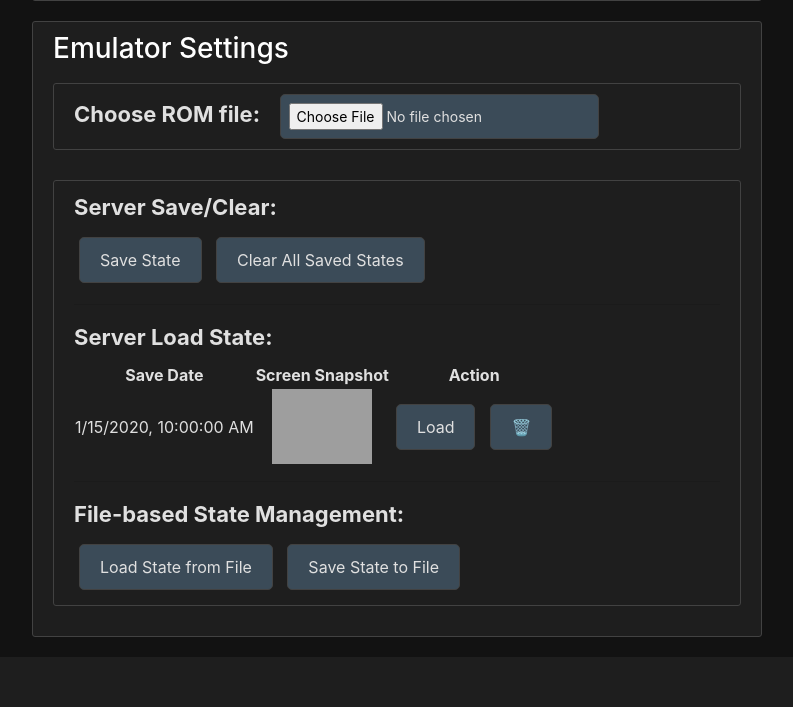
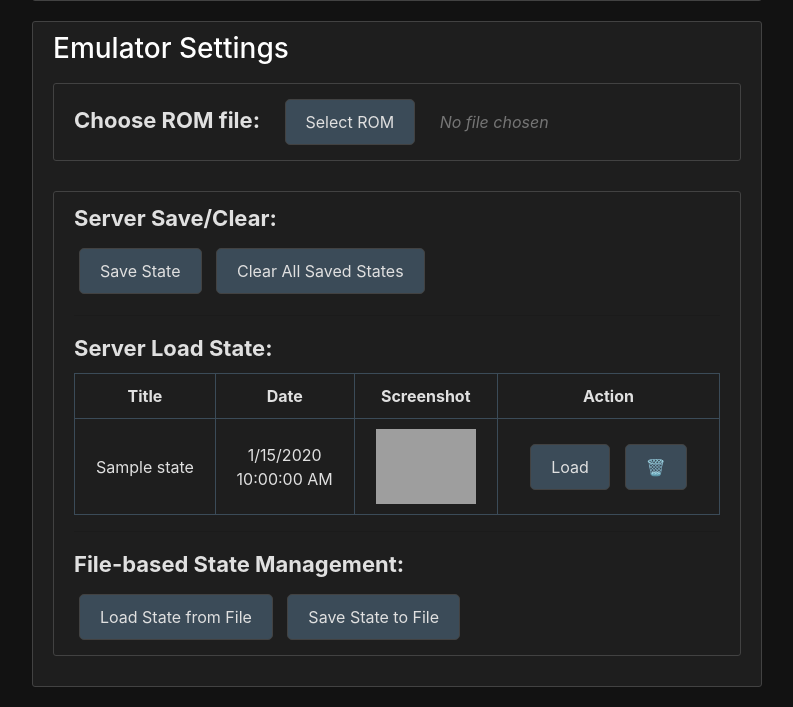
Before and after one commit to monkeyboyfr3sh/flask-blog-app, a Flask app: page /jsnes in a window 1280 px wide. Shown: the part 818-1525 px from the top of the page, without its empty margins (53-846 px from the left). Before the commit the page ends 1455 px from the top, so only its background shows below. Run offline with Flask 3, Linux system fonts and the light colour scheme; a user stored in the database is signed in; tables that the repository leaves empty hold one stand-in row (values such as "Sample post"); some libraries are stand-ins or nearby versions; some web fonts are replaced; grey boxes are pictures that could not be loaded.

Commit message:
we got some clean ui

```diff
--- a/flaskblog/jsnes_player/routes.py
+++ b/flaskblog/jsnes_player/routes.py
@@ -15,15 +15,17 @@ def jsnes_home():
 def save_state():
     state_data = request.json.get('stateData')
     screenshot = request.json.get('screenshot')
+    title = request.json.get('title')  # Get the title (filename of the ROM)
 
-    # Ensure that state data and screenshot are provided and valid
-    if not state_data or not screenshot or len(screenshot) < 50:  # Screenshots should not be too small
-        return jsonify({'error': 'Invalid state data or screenshot provided'}), 400
+    # Ensure that state data, screenshot, and title are provided and valid
+    if not state_data or not screenshot or not title or len(screenshot) < 50:  # Screenshots should not be too small
+        return jsonify({'error': 'Invalid state data, screenshot, or title provided'}), 400
 
     new_save = NESState(
         user_id=current_user.id,
         state_data=state_data,
-        screenshot=screenshot  # Store the screenshot
+        screenshot=screenshot,
+        title=title  # Store the ROM title
     )
 
     db.session.add(new_save)
@@ -31,14 +33,15 @@ def save_state():
 
     return jsonify({
         'message': 'State saved successfully',
-        'save_date': new_save.save_date.isoformat()
+        'save_date': new_save.save_date.isoformat(),
+        'title': new_save.title  # Return the title in the response
     }), 201
 
 @jsnes_game.route('/load_states', methods=['GET'])
 @login_required
 def load_states():
     saved_states = NESState.query.filter_by(user_id=current_user.id).all()
-    state_list = [{'id': state.id, 'save_date': state.save_date.isoformat(), 'screenshot': state.screenshot} for state in saved_states]
+    state_list = [{'id': state.id, 'save_date': state.save_date.isoformat(), 'screenshot': state.screenshot, 'title': state.title} for state in saved_states]
 
     return jsonify(state_list)
 
--- a/flaskblog/models.py
+++ b/flaskblog/models.py
@@ -105,6 +105,7 @@ class NESState(db.Model):
     state_data = db.Column(db.Text, nullable=False)  # Store the state data as text
     save_date = db.Column(db.DateTime, nullable=False, default=datetime.now(timezone.utc))
     screenshot = db.Column(db.Text, nullable=False)  # Base64-encoded screenshot
+    title = db.Column(db.String(255), nullable=False)  # New field for ROM title
 
     def __repr__(self):
-        return f"NESState(User: '{self.user_id}', Date: '{self.save_date}')"
+        return f"NESState(User: '{self.user_id}', Date: '{self.save_date}', Title: '{self.title}')"
--- a/flaskblog/static/css/nes_player.css
+++ b/flaskblog/static/css/nes_player.css
@@ -107,6 +107,38 @@ label,
     display: inline-block;
 }
 
+#rom-loader-btn {
+    background-color: #3b4b58;
+    color: #e0e0e0;
+    border: 1px solid #424242;
+    padding: 10px 20px;
+    font-size: 16px;
+    border-radius: 5px;
+    cursor: pointer;
+    transition: background-color 0.3s ease, color 0.3s ease;
+    margin-left: 10px;
+}
+
+#rom-loader-btn:hover {
+    background-color: #424242;
+    color: #ffffff;
+}
+
+#rom-loader-btn:active {
+    background-color: #616161;
+    color: #ffffff;
+}
+
+#rom-filename {
+    margin-left: 15px;
+    font-style: italic;
+    color: #757575;
+}
+
+#content-section {
+    border: 1px solid #3b4b58;;
+}
+
 /* General button style */
 button {
     background-color: #3b4b58;
@@ -201,7 +233,28 @@ input[type="file"]:hover {
     margin-bottom: 5px;
 }
 
-.saved-states-table th, .saved-states-table td {
+.saved-states-table {
+    width: 100%; /* Make the table take the full width */
+    border-collapse: collapse; /* Remove spacing between cells */
     text-align: center;  /* Center the content for both headers and entries */
     vertical-align: middle;  /* Ensure vertical alignment is centered as well */
 }
+
+.saved-states-table th, .saved-states-table td {
+    padding: 10px; /* Add some padding for better spacing */
+    text-align: center; /* Center align content */
+    border: 1px solid #3b4b58;; /* Optional: Add borders for better readability */
+}
+
+.saved-states-table img {
+    display: block;
+    margin: 0 auto; /* Center the image */
+}
+
+.saved-states-table th {
+    white-space: nowrap; /* Prevent header text from wrapping */
+}
+
+.saved-states-table td {
+    word-wrap: break-word; /* Allow text to wrap if necessary */
+}
--- a/flaskblog/static/js/nes_player_webgl.js
+++ b/flaskblog/static/js/nes_player_webgl.js
@@ -10,6 +10,9 @@ document.addEventListener('DOMContentLoaded', function () {
     const fpsDisplay = document.getElementById('fps-display');
     const idleFpsInput = document.getElementById('fps-idle');
     const toggleFpsInput = document.getElementById('fps-toggle');
+    const fileInput = document.getElementById('rom-loader');
+    const fileButton = document.getElementById('rom-loader-btn');
+    const fileNameDisplay = document.getElementById('rom-filename');
 
     // Set initial FPS values in the input fields
     idleFpsInput.value = fps;  // Set Idle FPS input
@@ -423,32 +426,27 @@ document.addEventListener('DOMContentLoaded', function () {
     }
 
     function saveState() {
-        try {
+        const romFilename = document.getElementById('rom-loader').files[0].name;  // Get the ROM file name
         const saveData = nes.toJSON();  // Get current emulator state
-            const saveDataString = JSON.stringify(saveData);
+        const screenshot = lastFrameImage;  // Use the buffered frame
 
-            // Use the buffered frame (lastFrameImage) instead of capturing from the canvas
-            const screenshot = lastFrameImage;
-
-            // Ensure that the screenshot is valid
-            if (!screenshot || screenshot === 'data:,') {
-                alert('Failed to capture a valid screenshot. Please try again.');
-                return;
-            }
-
-            // Send save state data and screenshot to the server
+        // Send save state data and screenshot along with the ROM title to the server
         fetch('/save_state', {
             method: 'POST',
             headers: {
                 'Content-Type': 'application/json'
             },
-                body: JSON.stringify({ stateData: saveDataString, screenshot: screenshot })
+            body: JSON.stringify({
+                stateData: JSON.stringify(saveData),
+                screenshot: screenshot,
+                title: romFilename  // Send the ROM filename as the title
+            })
         })
         .then(response => response.json())
         .then(data => {
             if (data.message) {
-                    alert('State saved successfully on ' + data.save_date);
-                    loadSavedStates();  // Refresh the saved states list immediately
+                alert('State saved successfully for ROM: ' + data.title);
+                loadSavedStates();  // Refresh the saved states list
             } else {
                 alert('Failed to save state');
             }
@@ -457,10 +455,6 @@ document.addEventListener('DOMContentLoaded', function () {
             console.error('Error saving state:', error);
             alert('Failed to save game state.');
         });
-        } catch (error) {
-            console.error('Error saving state:', error);
-            alert('Failed to save game state.');
-        }
     }
 
     function loadSavedStates() {
@@ -477,9 +471,24 @@ document.addEventListener('DOMContentLoaded', function () {
             data.forEach(state => {
                 const newRow = document.createElement('tr');
 
-                // Create and append date cell
+                // Create and append title cell
+                const titleCell = document.createElement('td');
+                titleCell.textContent = state.title || 'Unknown';  // Display title or 'Unknown' if missing
+                newRow.appendChild(titleCell);
+
+                // Create and append date cell (split date and time into stacked divs)
                 const dateCell = document.createElement('td');
-                dateCell.textContent = new Date(state.save_date).toLocaleString();
+                const saveDate = new Date(state.save_date);
+
+                const dateDiv = document.createElement('div');
+                dateDiv.textContent = saveDate.toLocaleDateString();  // Display only the date
+
+                const timeDiv = document.createElement('div');
+                timeDiv.textContent = saveDate.toLocaleTimeString();  // Display only the time
+
+                // Append date and time to the dateCell
+                dateCell.appendChild(dateDiv);
+                dateCell.appendChild(timeDiv);
                 newRow.appendChild(dateCell);
 
                 // Create and append screenshot cell
@@ -565,6 +574,20 @@ document.addEventListener('DOMContentLoaded', function () {
         .catch(error => console.error('Error loading state:', error));
     }
 
+    // When the button is clicked, trigger the hidden file input
+    fileButton.addEventListener('click', function () {
+        fileInput.click();
+    });
+
+    // When a file is selected, update the filename display
+    fileInput.addEventListener('change', function () {
+        if (fileInput.files.length > 0) {
+            fileNameDisplay.textContent = fileInput.files[0].name; // Display the file name
+        } else {
+            fileNameDisplay.textContent = 'No file chosen'; // Reset if no file is selected
+        }
+    });
+
     // Save and Load button event listeners
     document.getElementById('save-state').addEventListener('click', saveState);
 
--- a/flaskblog/templates/jsnes_home.html
+++ b/flaskblog/templates/jsnes_home.html
@@ -27,9 +27,11 @@
         <h3>Emulator Settings</h3>
 
         <!-- ROM loader -->
-        <div class="rom-loader; content-section">
+        <div class="rom-loader content-section">
             <label for="rom-loader">Choose ROM file:</label>
-            <input type="file" id="rom-loader" accept=".nes" />
+            <button id="rom-loader-btn">Select ROM</button>
+            <input type="file" id="rom-loader" accept=".nes" style="display:none;" />
+            <span id="rom-filename">No file chosen</span> <!-- Display the selected filename -->
         </div>
 
         <!-- Savestates -->
@@ -49,13 +51,14 @@
                 <table class="saved-states-table">
                     <thead>
                         <tr>
-                            <th>Save Date</th>
-                            <th>Screen Snapshot</th>
+                            <th>Title</th>
+                            <th>Date</th>
+                            <th>Screenshot</th>
                             <th>Action</th>
                         </tr>
                     </thead>
                     <tbody id="save-state-table-body">
-                        <!-- Save state entries will be dynamically added here -->
+                        <!-- Dynamic content inserted here -->
                     </tbody>
                 </table>
             </div>
```
Also changed, not shown: config/css/nes_player.css (+54 -1 lines), config/js/nes_player_webgl.js (+44 -21 lines). Lines whose indentation alone changed are shown as unchanged.
